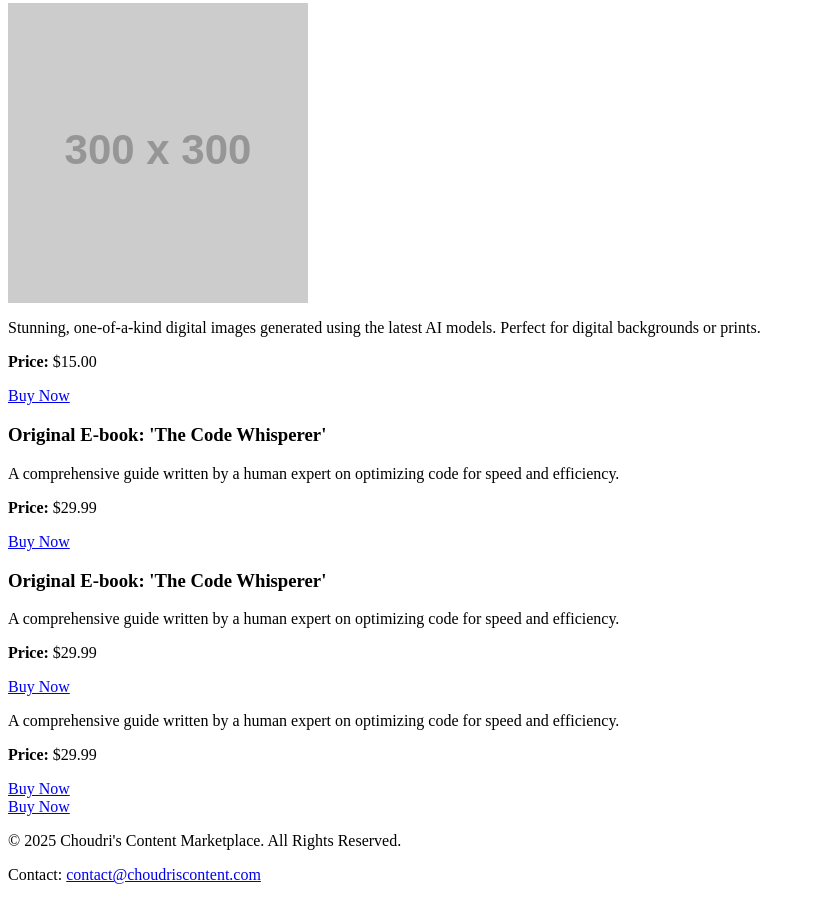
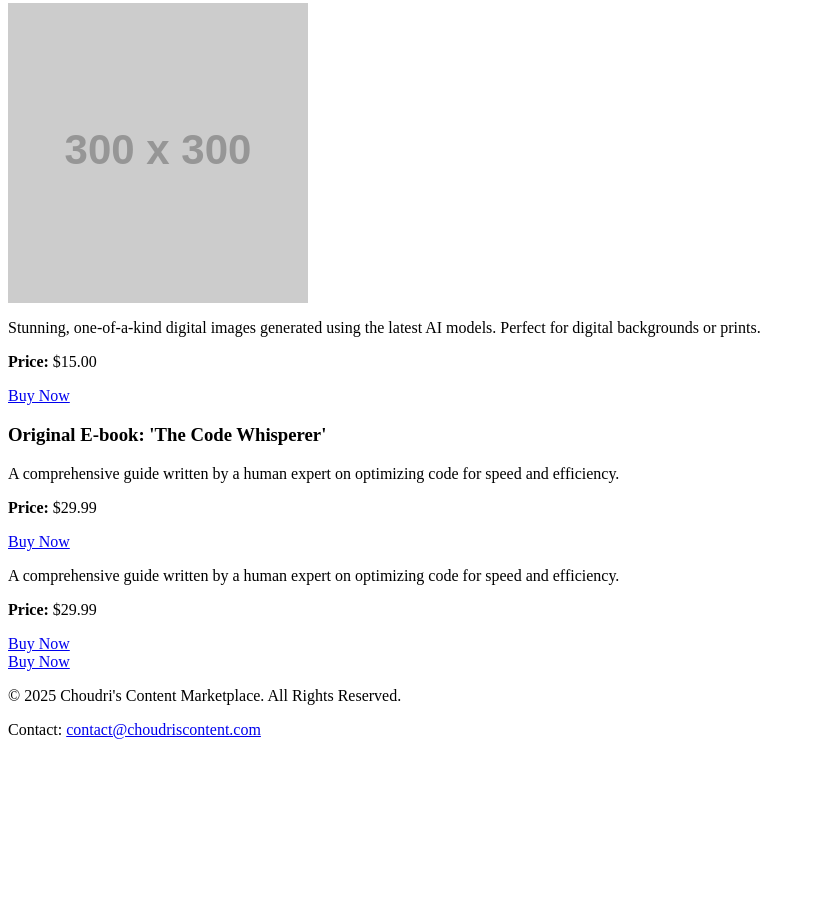
Before and after one commit to choudri52-code/choudri52, a plain HTML site: page index.html in a window 1280 px wide. Shown: the part 919-1819 px from the top of the page, without its empty margins (0-815 px from the left). After the commit the page ends 1674 px from the top, so only its background shows below. Drawn offline with Linux system fonts and the light colour scheme; placeholder pictures from the web are drawn by us.

Commit message:
Update index.html

```diff
--- a/index.html
+++ b/index.html
@@ -62,12 +62,7 @@
     </div>
 </section>
 
-<section>
-    <h3>Original E-book: 'The Code Whisperer'</h3>
-    <div>
-        <p>A comprehensive guide written by a human expert on optimizing code for speed and efficiency.</p>
-        <p><strong>Price:</strong> $29.99</p>
-        <a href="#">Buy Now</a>
+
     </div>
 </section>
     <div>
```
